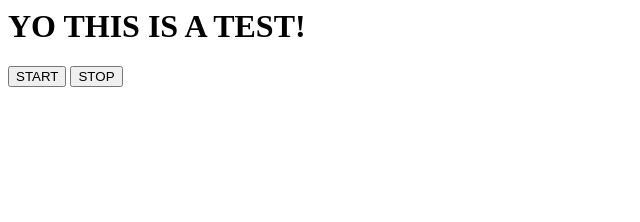
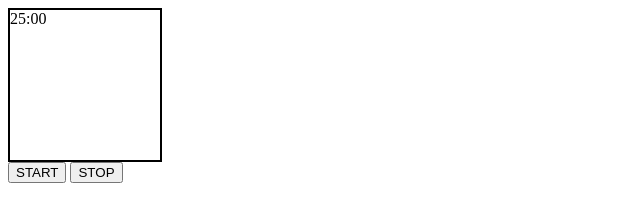
Before and after one commit to GarlandRileyJr/PomodoroExtension, a browser extension: page clock.html in a window 1280 px wide. Shown: the whole page, without its empty margins (0-640 px from the left). Drawn offline with Linux system fonts and the light colour scheme.

```diff
--- /dev/null
+++ b/clock.css
@@ -0,0 +1,7 @@
+#clockFace {
+    height: 150px;
+    width: 150px;
+    border-style: solid;
+    border-color: black;
+    border-width: 2px;
+}
--- a/clock.html
+++ b/clock.html
@@ -1,5 +1,21 @@
-<h1>YO THIS IS A TEST!</h1>
-<button>START</button>
-<button>STOP</button>
-<!--START button will become PAUSE while timer is running  -->
-<!--STOP button will become RESET while timer is stopped  -->
+<!DOCTYPE html>
+<html lang="en">
+<head>
+    <meta charset="UTF-8">
+    <meta name="viewport" content="width=device-width, initial-scale=1.0">
+    <meta http-equiv="X-UA-Compatible" content="ie=edge">
+    <link rel = "stylesheet" type = "text/css" href = "clock.css">
+    <title>Document</title>
+</head>
+<body>
+    <div class="container">
+    <div class="col-sm-12" id="clockFace">25:00</div>
+        <span class="row">
+            <button class="btn">START</button>
+            <button class="btn">STOP</button>
+        </span>
+    </div>
+    <!--START button will become PAUSE while timer is running  -->
+    <!--STOP button will become RESET while timer is stopped  -->
+</body>
+</html>
```
Also changed, not shown: package.json (added, +22 -0 lines), manifest.json.
